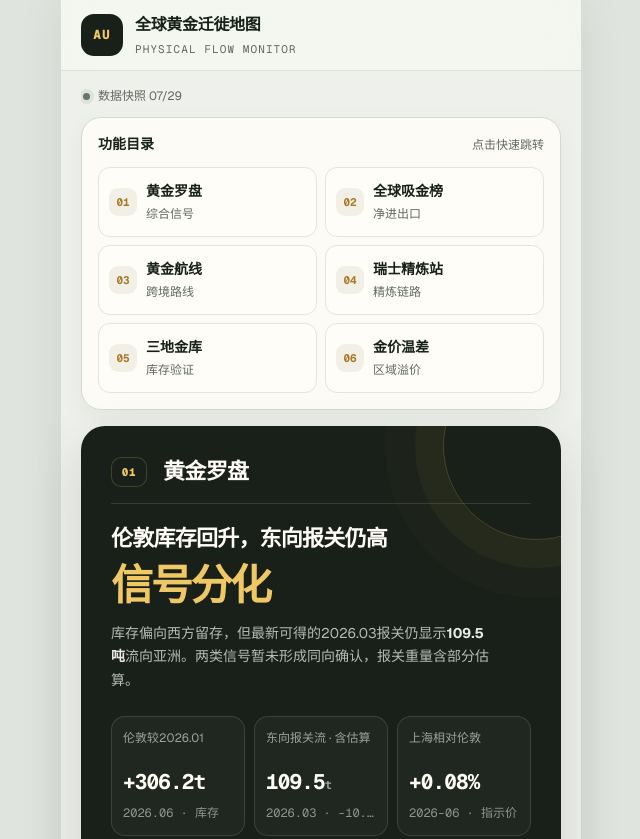
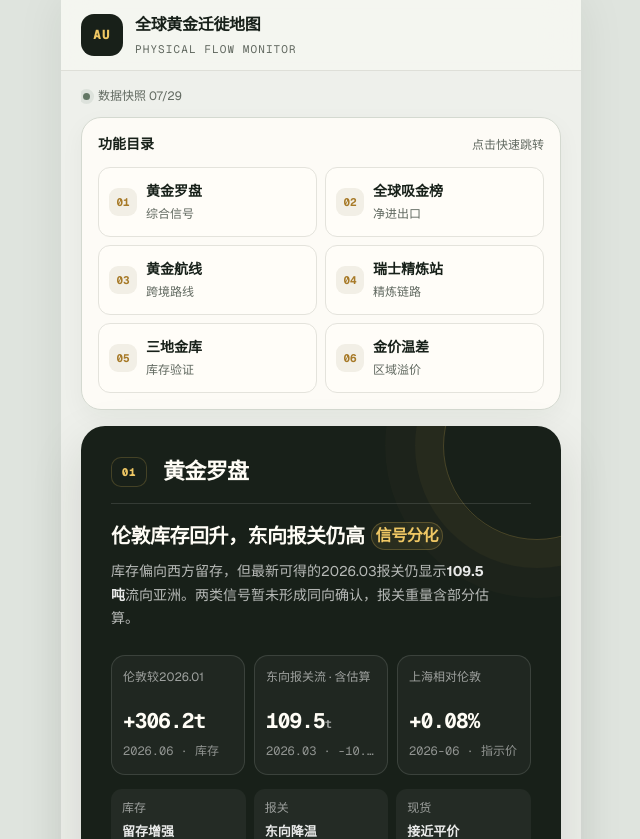
Before and after one commit to JennyChiu68/gold-migration, a Next.js app: page / in a window 1280 px wide. Shown: the top 839 px of the page, without its empty margins (319-959 px from the left). Built offline with nearby package versions, Linux system fonts and the light colour scheme.

Commit message:
Refine gold compass typography

```diff
--- a/app/globals.css
+++ b/app/globals.css
@@ -296,23 +296,33 @@ footer {
 .hero h1 {
   position: relative;
   z-index: 1;
-  margin: 20px 0 12px;
-  font-size: clamp(18px, 4.8vw, 22px);
+  display: flex;
+  flex-wrap: wrap;
+  align-items: center;
+  gap: 6px;
+  margin: 18px 0 10px;
+  font-size: clamp(18px, 4.8vw, 20px);
   font-weight: 600;
-  letter-spacing: -0.035em;
-  line-height: 1.35;
+  letter-spacing: -0.025em;
+  line-height: 1.4;
 }
 
 .hero h1 em {
-  display: block;
-  margin-top: 7px;
+  display: inline-flex;
+  align-items: center;
+  min-height: 28px;
+  margin: 0;
+  padding: 3px 4px;
+  border: 1px solid rgba(242, 197, 93, 0.24);
+  border-radius: 999px;
+  background: rgba(242, 197, 93, 0.08);
   color: var(--gold-bright);
   font-family: var(--font-geist-sans), "PingFang SC", sans-serif;
-  font-size: clamp(34px, 9.6vw, 42px);
+  font-size: 16px;
   font-style: normal;
-  font-weight: 680;
-  letter-spacing: -0.055em;
-  line-height: 1.16;
+  font-weight: 650;
+  letter-spacing: -0.02em;
+  line-height: 1.25;
 }
 
 .hero h1 em small {
--- a/app/page.tsx
+++ b/app/page.tsx
@@ -736,7 +736,7 @@ export default function Home() {
           </div>
         </header>
         <h1>
-          伦敦库存回升，东向报关仍高
+          <span>伦敦库存回升，东向报关仍高</span>
           <em>信号分化</em>
         </h1>
         <p>
```
